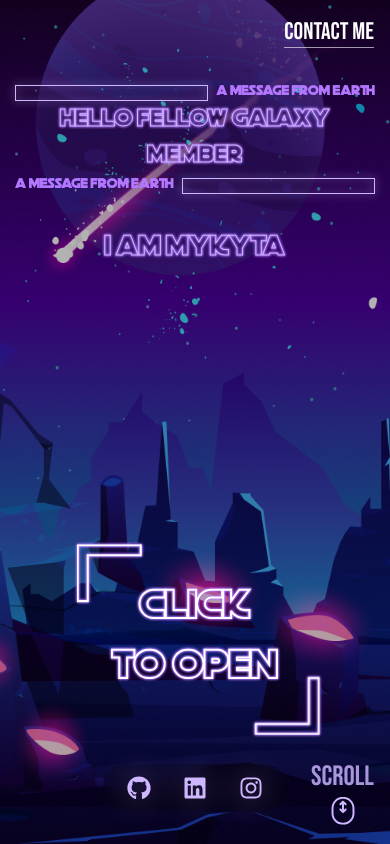
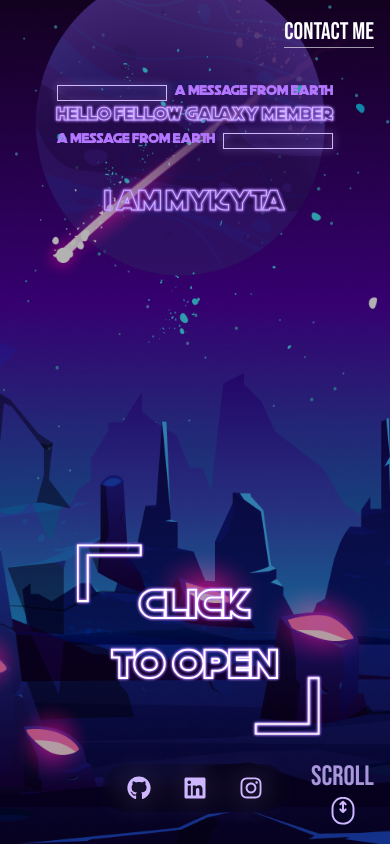
Before and after one commit to ZozuliaMykyta/portfolio, a React (Vite) app: page / in a window 390 px wide. Built offline with nearby package versions, Linux system fonts and the light colour scheme.

Commit message:
fix: adjust font size for main heading in Hero component for better readability

```diff
--- a/src/components/Hero.tsx
+++ b/src/components/Hero.tsx
@@ -74,7 +74,7 @@ const Hero: React.FC = () => {
         </motion.div>
 
         <motion.h1
-          className="text-[24px] sm:text-[32px] md:text-[40px] lg:text-[48px] font-death-star pink-stroke text-transparent purple-shadow text-center sm:text-left"
+          className="text-[18px] sm:text-[32px] md:text-[40px] lg:text-[48px] font-death-star pink-stroke text-transparent purple-shadow text-center sm:text-left"
           variants={titleVariants}
           whileHover={{
             scale: 1.05,
```
